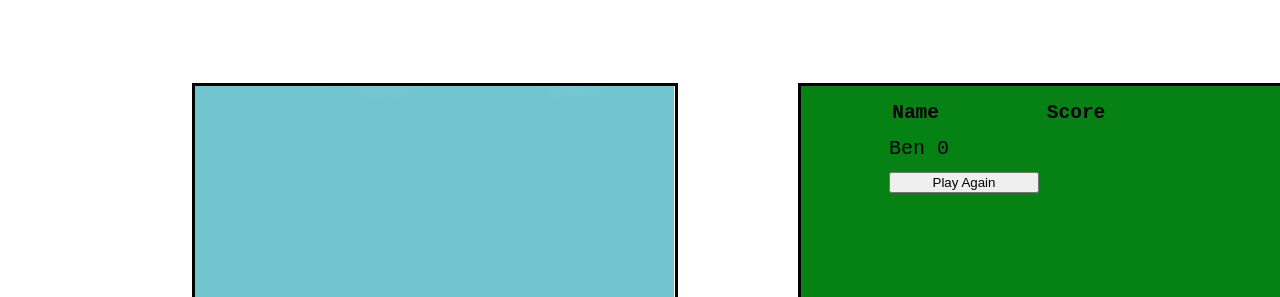
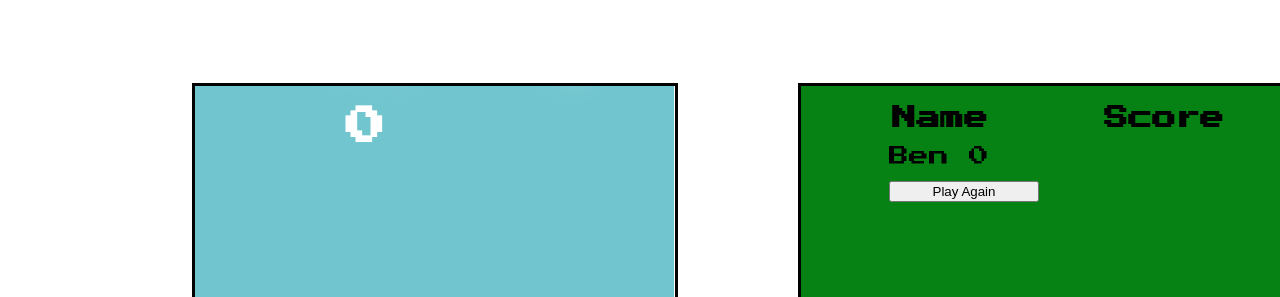
Before and after one commit to robbiegreiner/game-time, a website built with webpack: page index.html in a window 1280 px wide. Shown: the top 297 px of the page. Built offline with nearby package versions, Linux system fonts and the light colour scheme.

Commit message:
new font added

```diff
--- a/index.html
+++ b/index.html
@@ -3,6 +3,8 @@
 <head>
   <meta charset="utf-8">
   <script src="https://ajax.googleapis.com/ajax/libs/jquery/3.2.1/jquery.min.js"></script>
+  <link rel="stylesheet" href="/lib/style.css">
+  <link href="https://fonts.googleapis.com/css?family=Press+Start+2P" rel="stylesheet">
   <title>Duck Soup</title>
 </head>
 <body>
--- a/lib/style.css
+++ b/lib/style.css
@@ -1,5 +1,5 @@
 body{
-  font-family: monospace;
+font-family: 'Press Start 2P', cursive;
 }
 
 canvas {
@@ -79,7 +79,7 @@ ul{
 li{
   font-size: 20px;
   margin-bottom: 10px;
-  width: 200px;
+  width: 300px;
 }
 
 .score-text{
@@ -98,8 +98,8 @@ h2{
 
 .top-score{
   position: absolute;
-  left: 17%;
-  top: 650px;
+  left: 27%;
+  top: 80px;
   z-index: 3;
   color: white;
   font-size: 40px;
```
